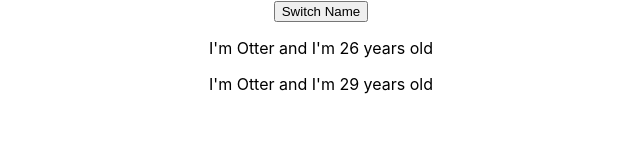
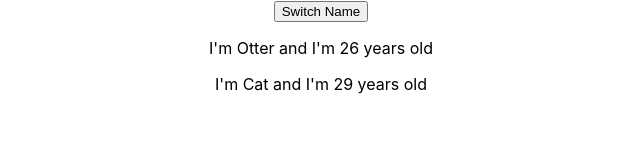
Before and after one commit to angieto/react-complete-guide, a React (Create React App) app: page / in a window 1280 px wide. Shown: the top 164 px of the page, without its empty margins (319-959 px from the left). Built offline with nearby package versions, Linux system fonts and the light colour scheme.

Commit message:
passed method references between components

```diff
--- a/src/App.js
+++ b/src/App.js
@@ -11,16 +11,26 @@ class App extends Component {
   }
 
   // method
-  switchNameHandler = () => {
-    console.log("Was clicked");
+  switchNameHandler = (newName) => {
+    this.setState({
+      persons: [
+        {name: newName, age: 2},
+        {name: 'Cat', age: 3}
+      ]
+    });
   }
 
   render() {
     return (
       <div className="App">
-      <button onClick={ this.switchNameHandler }> Switch Name </button>
-        <Person name={this.state.persons[0].name} age={this.state.persons[0].age} />
-        <Person name={this.state.persons[0].name} age={this.state.persons[0].age} />
+      {/* One way to "bind" this to the event handler: give it an arrow function! */}
+      <button onClick={() => this.switchNameHandler("Hallo~~~") }> Switch Name </button>
+        <Person name={this.state.persons[0].name}
+                age={this.state.persons[0].age}
+                click={this.switchNameHandler.bind(this, "CHANGED!")} />
+                {/* Pass the event handler to the Person component, using another "bind" method */}
+                {/* As a result, when the user click this paragraph, its name property is changed */}
+        <Person name={this.state.persons[1].name} age={this.state.persons[1].age} />
       </div>
     );
   }
--- a/src/components/Person/Person.js
+++ b/src/components/Person/Person.js
@@ -3,7 +3,7 @@ import React from 'react';
 const person = (props) => {
     return (
         <div>
-            <p>I'm { props.name } and I'm { Math.floor(Math.random() * 30)} years old</p>
+            <p onClick={props.click}>I'm { props.name } and I'm { Math.floor(Math.random() * 30)} years old</p>
             <p>{ props.children }</p>
         </div>
     );
```
